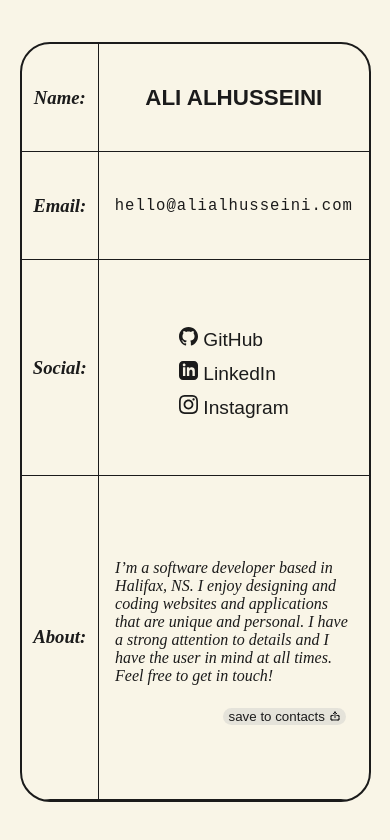
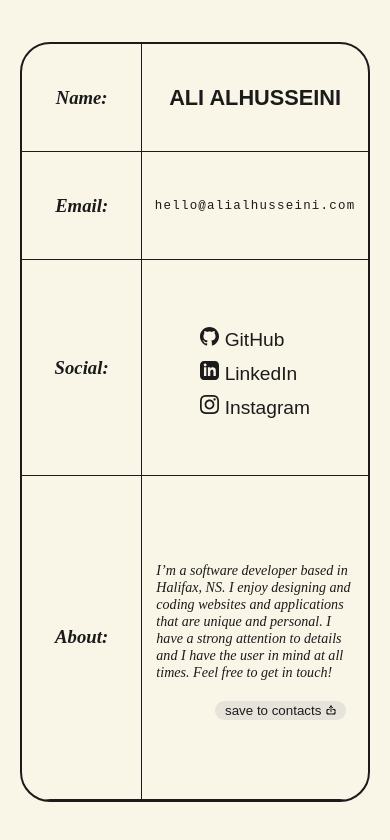
Before and after one commit to ali-alhusseini/ali-alhusseini, a plain HTML site: page index.html in a window 390 px wide. Drawn offline with Linux system fonts and the light colour scheme.

Commit message:
Adjust font sizing

```diff
--- a/index.html
+++ b/index.html
@@ -17,22 +17,22 @@
 <body>
     <div class="mobile-container">
         <div class="mobile">
-            <div class="name m-key">
+            <div class="name mobile-key">
                 <h3>Name:</h3>
             </div>
-            <div class="name-value m-value">
+            <div class="name-value mobile-value">
                 <h1>ALI ALHUSSEINI</h1>
             </div>
-            <div class="email m-key">
+            <div class="email mobile-key">
                 <h3>Email:</h3>
             </div>
-            <div class="email-value m-value">
+            <div class="email-value mobile-value">
                 <a href="mailto:hello@alialhusseini.com">hello@alialhusseini.com</a>
             </div>
-            <div class="social m-key">
+            <div class="social mobile-key">
                 <h3>Social:</h3>
             </div>
-            <div class="social-value m-value">
+            <div class="social-value mobile-value">
                 <ol>
                     <li>
                         <a href="https://github.com/ali-alhusseini/" target="_blank">
@@ -72,10 +72,10 @@
                     </li>
                 </ol>
             </div>
-            <div class="about m-key">
+            <div class="about mobile-key">
                 <h3>About:</h3>
             </div>
-            <div class="about-value m-value">
+            <div class="about-value mobile-value">
                 <p>I’m a software developer based in Halifax, NS. I enjoy designing and coding websites and applications
                     that are unique and personal. I have a strong attention to details and I have the user in mind at
                     all times. Feel free to get in touch!</p>
--- a/styles/style.css
+++ b/styles/style.css
@@ -70,10 +70,11 @@ body a, a:visited, a:hover, a:active {
     overflow: hidden;
     box-sizing: border-box;
     height: 90vh;
-    width: 90%;
+    width: 100%;
+    margin: 0px 20px;
 }
 
-.m-key {
+.mobile-key {
     display: flex;
     font-family: var(--font-family-serif);
     font-style: italic;
@@ -87,7 +88,7 @@ body a, a:visited, a:hover, a:active {
     border-bottom: 1px solid var(--color-secondary);
 }
 
-.m-value {
+.mobile-value {
     display: flex;
     justify-content: center;
     align-items: center;
@@ -103,7 +104,7 @@ body a, a:visited, a:hover, a:active {
 .name-value {
     grid-column: 2 / 3;
     grid-row: 1 / 2;
-    font-size: 0.7em;
+    font-size: 0.68em;
     font-weight: 400;
 }
 
@@ -116,8 +117,8 @@ body a, a:visited, a:hover, a:active {
     grid-column: 2 / 3;
     grid-row: 2 / 3;
     font-family: var(--font-family-mono);
-    font-size: 4vw;
-    letter-spacing: 1px;
+    font-size: 0.78em;
+    letter-spacing: 0.1em;
     font-weight: 500;
 }
 
@@ -167,9 +168,10 @@ body a, a:visited, a:hover, a:active {
     grid-column: 2 / 3;
     grid-row: 4 / 8;
     font-family: var(--font-family-serif);
-    font-size: 1em;
+    font-size: 0.88em;
     line-height: normal;
     font-style: italic;
+    padding-right: 15px;
 }
 
 .save-button {
@@ -181,6 +183,7 @@ body a, a:visited, a:hover, a:active {
     border: none;
     border-radius: 1em;
     margin: 0.5em;
+    padding: 2px 10px;
 }
 
 .share-logo {
```
